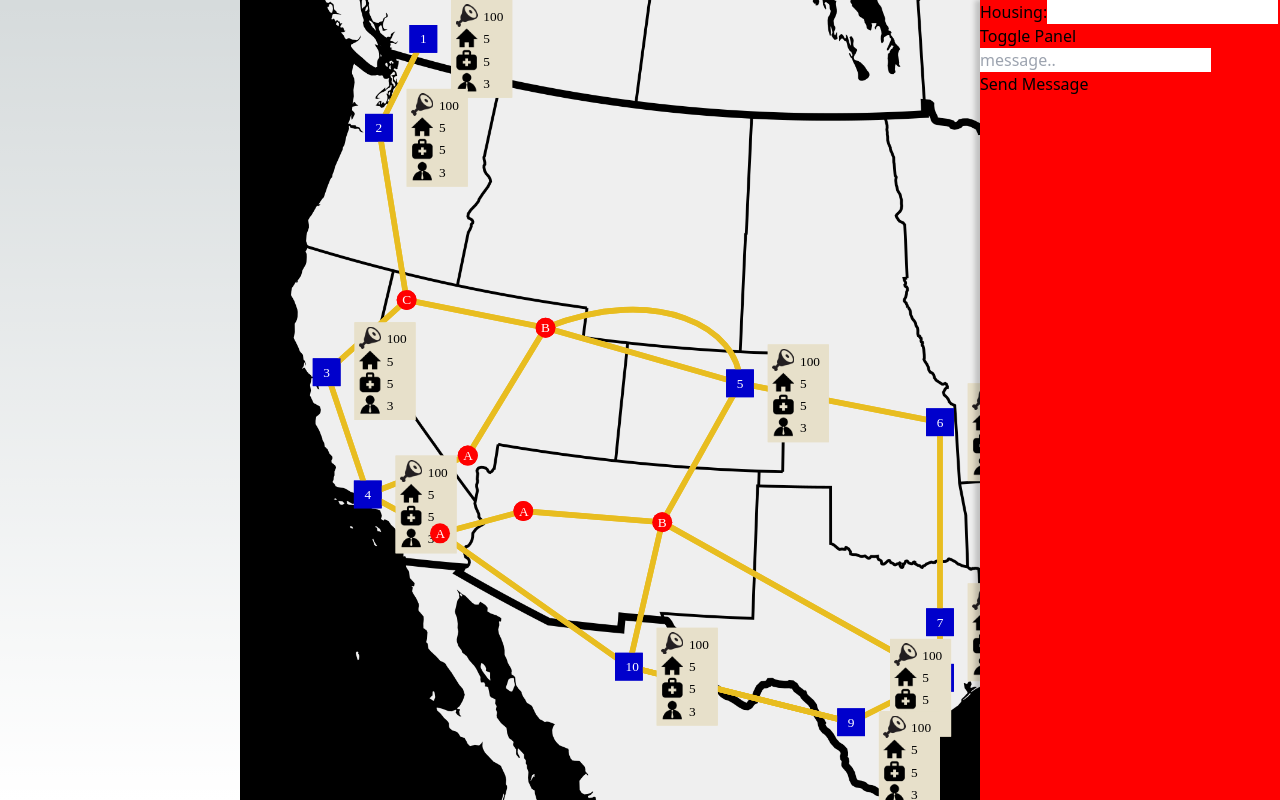
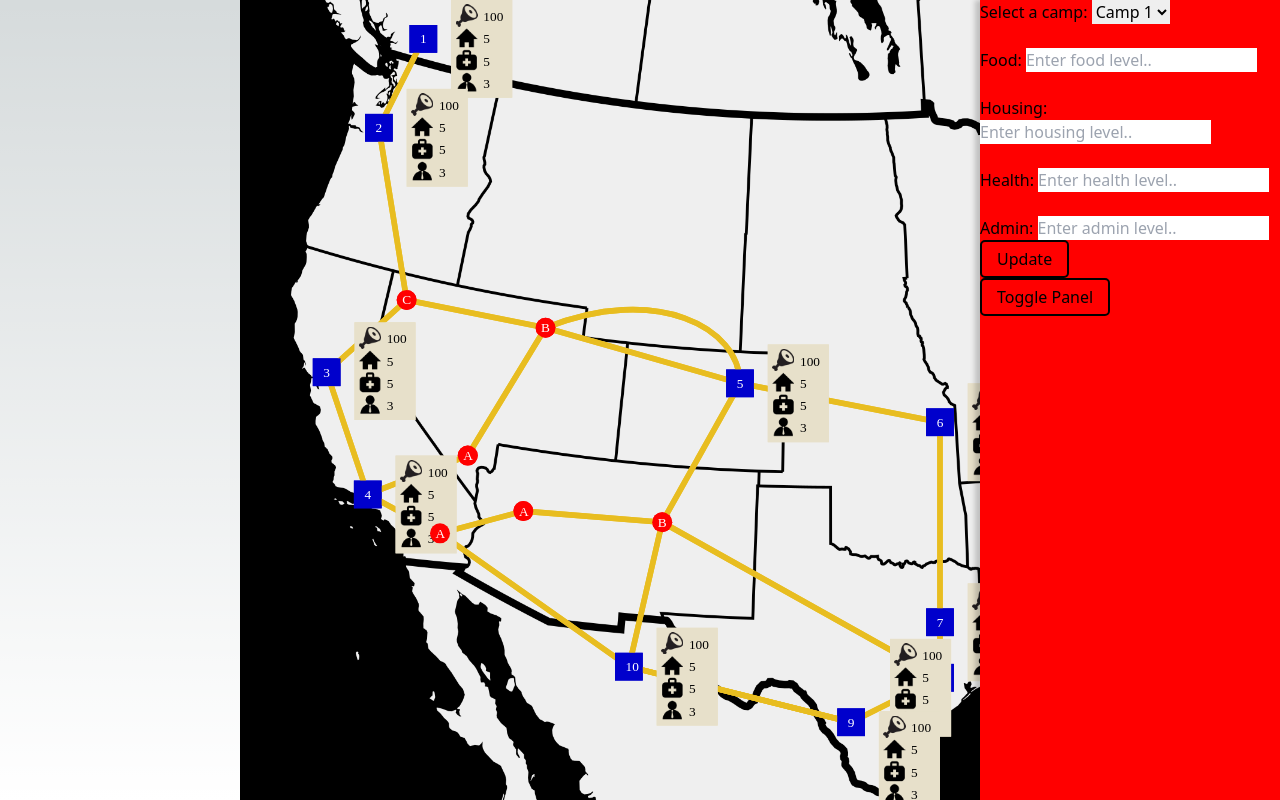
Before and after one commit to gabrieladj/final-project, a Next.js app: page / in a window 1280 px wide. Built offline with nearby package versions, Linux system fonts and the light colour scheme; no server answers; what tailwindcss-tables would draw is missing.

Commit message:
updated side panel

```diff
--- a/src/pages/globals.css
+++ b/src/pages/globals.css
@@ -68,3 +68,11 @@ body {
 .side-panel.open {
   right: 0;
 }
+
+.bordered-button {
+  border: 2px solid #000;
+  padding: 5px 15px;
+  background-color: transparent;
+  color: #000;
+  border-radius: 5px; /* Rounded corners*/
+}
--- a/src/pages/index.js
+++ b/src/pages/index.js
@@ -30,6 +30,21 @@ function loadImages(sources, callback) {
     };
     newImages[src].src = sources[src];
   }
+}
+
+function DropdownMenu() {
+  return (
+    <div>
+      <label htmlFor="dropdown">Select an option:</label>
+      <select id="dropdown" value={selectedOption} onChange={handleDropdownChange}>
+        <option value="option1">Camp 1</option>
+        <option value="option2">Camp 2</option>
+        <option value="option3">Camp 3</option>
+        <option value="option3">Camp 4</option>
+        <option value="option3">Camp 5</option>
+      </select>
+    </div>
+  );
 }
 
 export default function Main(props) {
@@ -328,21 +343,55 @@ export default function Main(props) {
       </div>
       {/* Side Panel */}
       <div className={`side-panel ${isPanelOpen ? 'open' : ''}`}>
-        {/* Panel content goes here */}
-        <label htmlFor="fname">Housing:</label>
-        <input type="text" id="fname" name="fname"></input>
-        <button onClick={togglePanel}>Toggle Panel</button>
+        {/* Panel content goes here, include drop down */}
+        <label htmlFor="dropdown">Select a camp: </label>
+        <select id="dropdown">
+        <option value="option1">Camp 1</option>
+        <option value="option2">Camp 2</option>
+        <option value="option3">Camp 3</option>
+        <option value="option2">Camp 4</option>
+        <option value="option3">Camp 5</option>
+        </select>
+        <br></br><br></br>
+
         <div>
+        <label htmlFor="fname">Food: </label>
           <input
-            placeholder='message..'
+            placeholder='Enter food level..'
             onChange={(event) => {
               setMessage(event.target.value)
             }}
           />
-          <button onClick={sendMessage}>Send Message</button>
+          <br></br><br></br>
+          <label htmlFor="fname">Housing: </label>
+          <input
+            placeholder='Enter housing level..'
+            onChange={(event) => {
+              setMessage(event.target.value)
+            }}
+          />
+          <br></br><br></br>
+          <label htmlFor="fname">Health: </label>
+          <input
+            placeholder='Enter health level..'
+            onChange={(event) => {
+              setMessage(event.target.value)
+            }}
+          />
+          <br></br><br></br>
+          <label htmlFor="fname">Admin: </label>
+          <input
+            placeholder='Enter admin level..'
+            onChange={(event) => {
+              setMessage(event.target.value)
+            }}
+          />
+          <button class ="bordered-button" onClick={sendMessage}>Update</button>
           <h1>{messageRecieve}</h1>
 
         </div>
+
+        <button class ="bordered-button" onClick={togglePanel}>Toggle Panel</button>
 
       </div>
 
```
